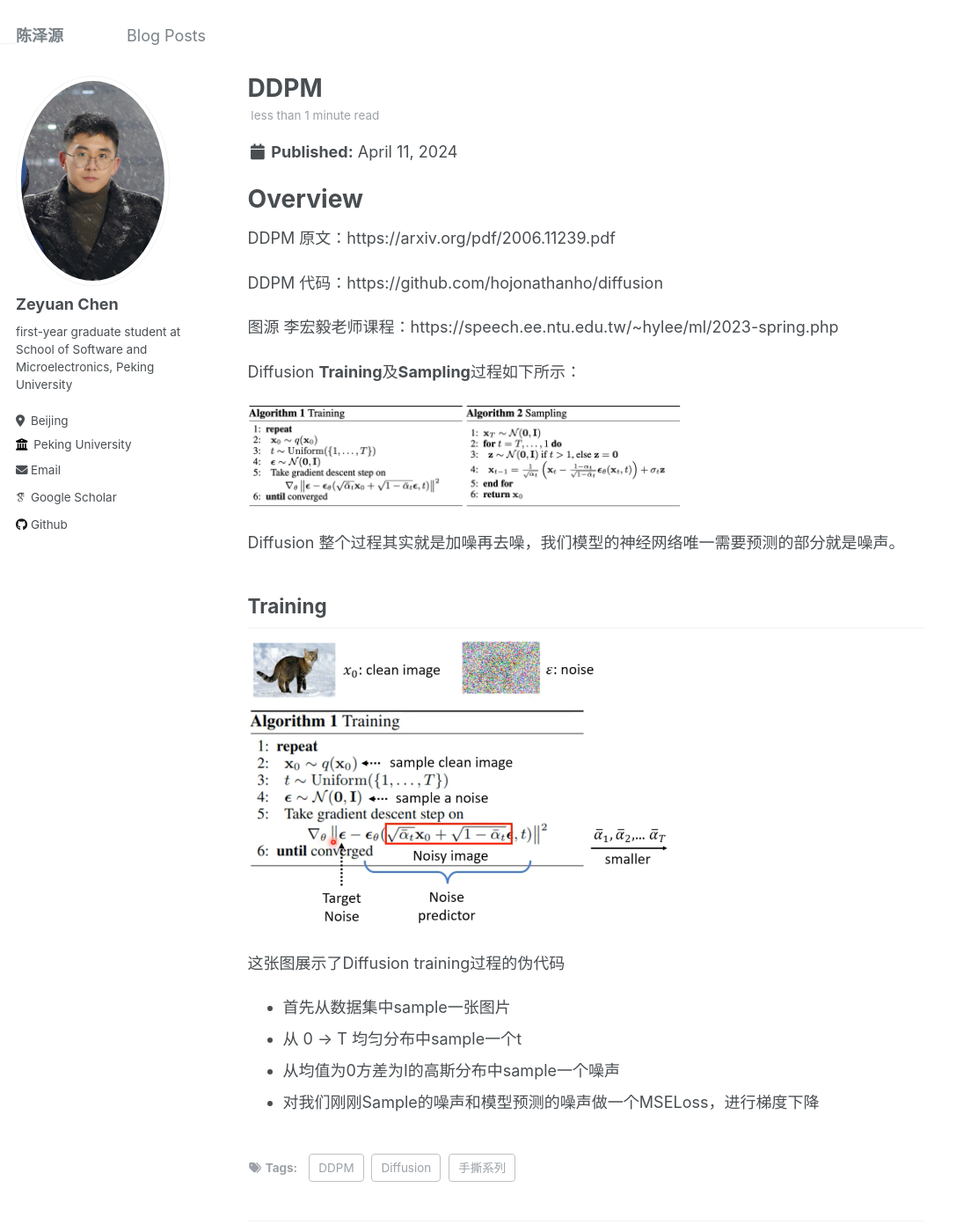
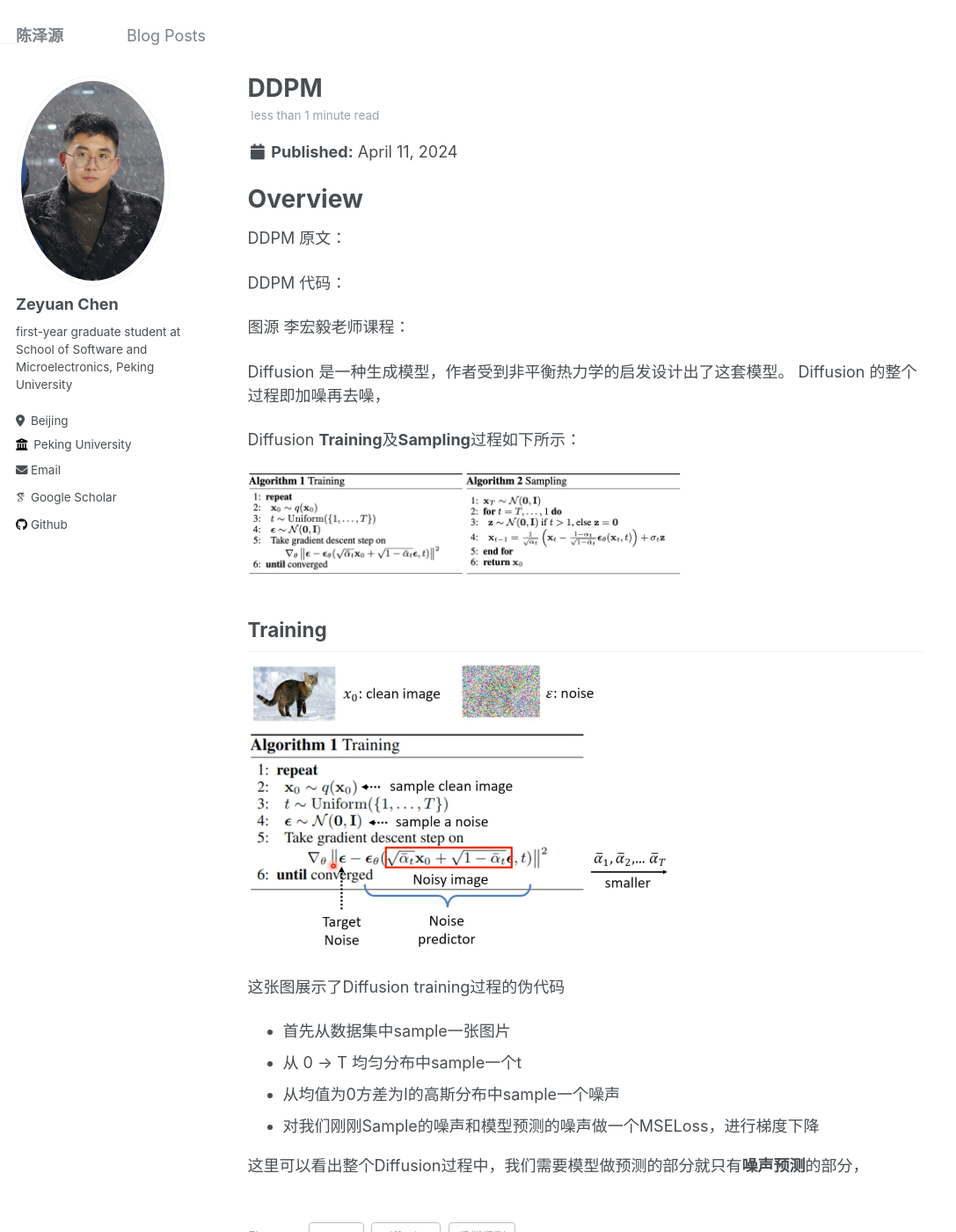
Before and after one commit to chenzyn/chenzyn.github.io, a Jekyll site: the page built from _posts/2024-04-10-diffusion.md, in a window 1280 px wide and 1400 px high. Shown: the whole window at 88% size, without its empty margins (0-1087 px from the left). Built offline with Jekyll 4.4.1, drawn with Linux system fonts in a browser that asks for light colours; some web fonts are replaced.

Commit message:
upload DDPM

```diff
--- a/_posts/2024-04-10-diffusion.md
+++ b/_posts/2024-04-10-diffusion.md
@@ -12,17 +12,20 @@ tags:
 Overview
 ===
 
-DDPM 原文：https://arxiv.org/pdf/2006.11239.pdf
+DDPM 原文：[](https://arxiv.org/pdf/2006.11239.pdf)
 
-DDPM 代码：https://github.com/hojonathanho/diffusion
+DDPM 代码：[](https://github.com/hojonathanho/diffusion)
 
-图源 李宏毅老师课程：https://speech.ee.ntu.edu.tw/~hylee/ml/2023-spring.php
+图源 李宏毅老师课程：[](https://speech.ee.ntu.edu.tw/~hylee/ml/2023-spring.php)
+
+
+Diffusion 是一种生成模型，作者受到非平衡热力学的启发设计出了这套模型。
+Diffusion 的整个过程即加噪再去噪，
 
 Diffusion **Training**及**Sampling**过程如下所示：
 
 <img src="/images/diffusion_overview_1.png" width="500">
 
-Diffusion 整个过程其实就是加噪再去噪，我们模型的神经网络唯一需要预测的部分就是噪声。
 
 Training
 ---
@@ -35,3 +38,5 @@ Training
 - 从 0 -> T 均匀分布中sample一个t
 - 从均值为0方差为I的高斯分布中sample一个噪声
 - 对我们刚刚Sample的噪声和模型预测的噪声做一个MSELoss，进行梯度下降
+
+这里可以看出整个Diffusion过程中，我们需要模型做预测的部分就只有**噪声预测**的部分，
```
